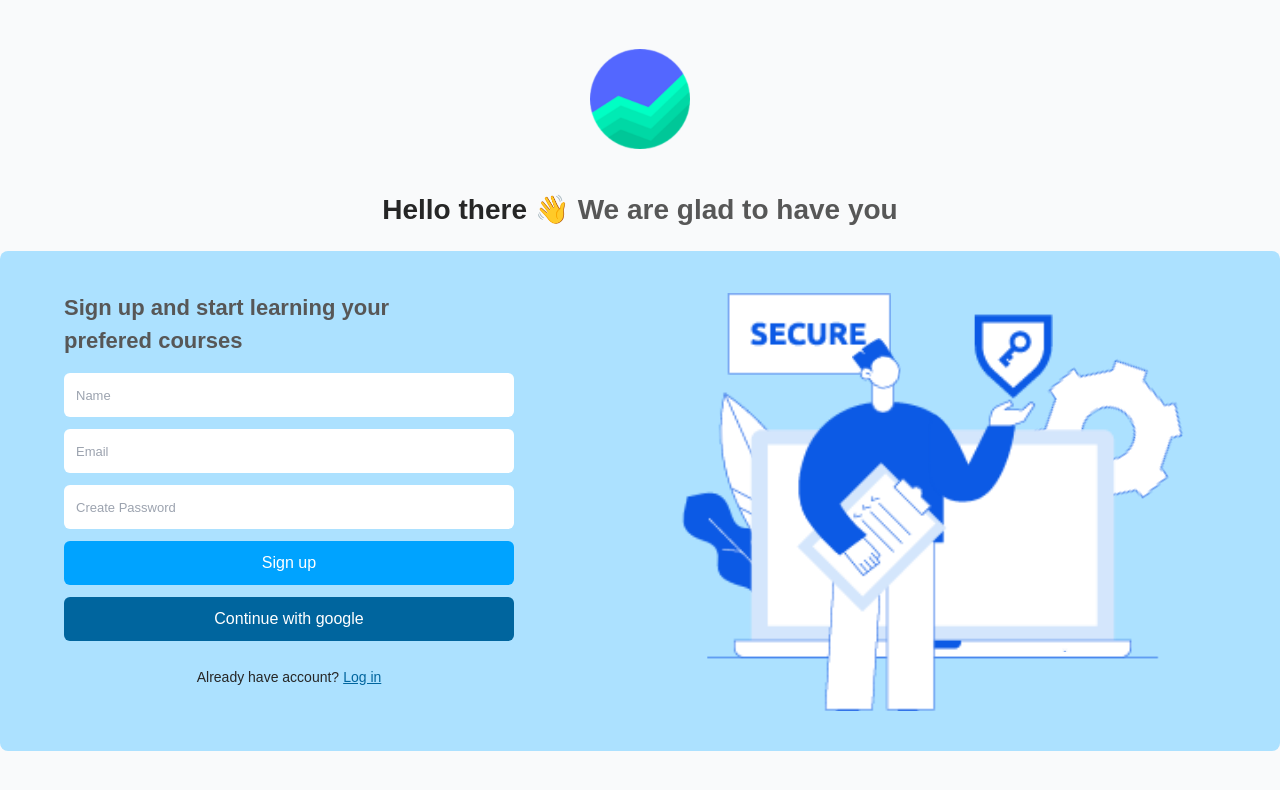
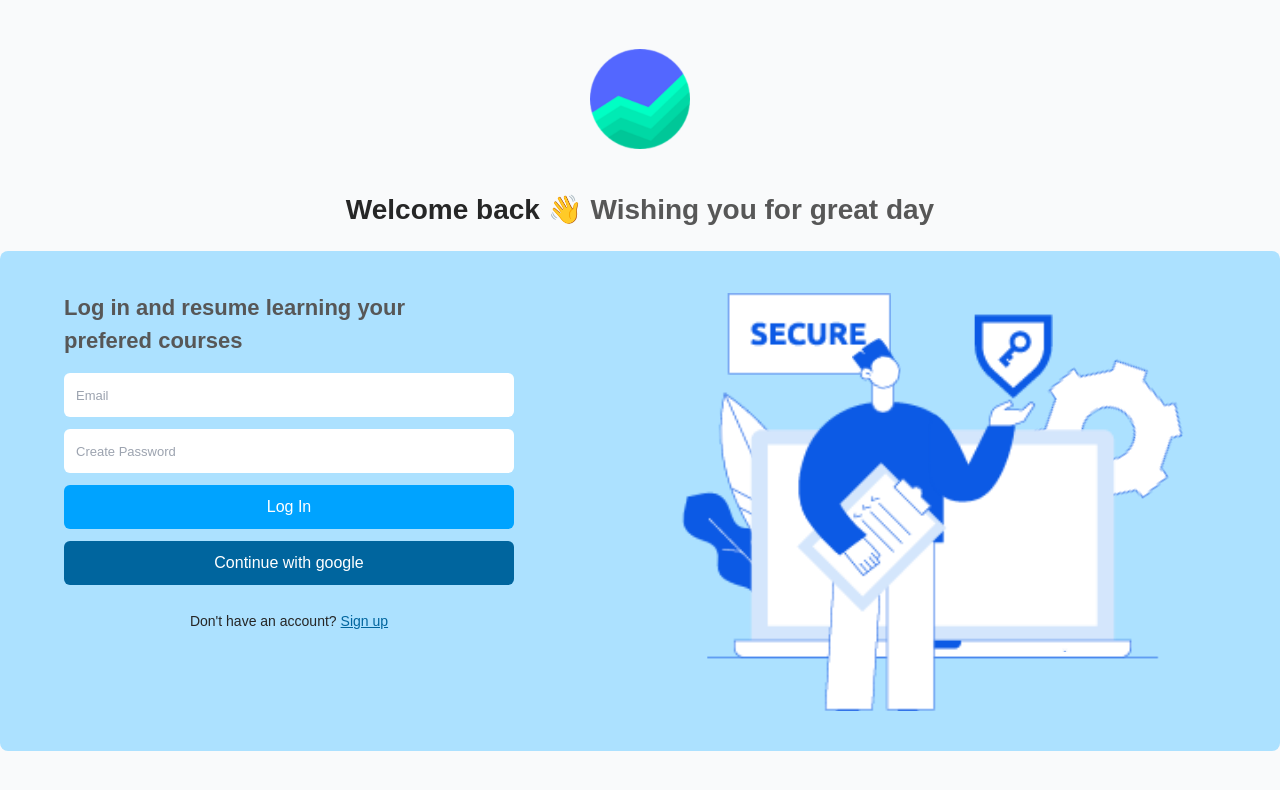
Before and after one commit to KrishnaDhingra/XlentDevs, a React (Create React App) app: page / in a window 1280 px wide. Shown: the top 790 px of the page. Built offline with nearby package versions, Linux system fonts and the light colour scheme; the HTML template or start-up script is replaced by a standard one.

Commit message:
Done with the sign in page as well

```diff
--- a/src/App.js
+++ b/src/App.js
@@ -2,11 +2,13 @@ import './App.css';
 import { Heading1Primary, Heading2Primary, Heading2Secondary, TitlePrimary, TitleSecondary, SubTitlePrimary, SubTitleSecondary, DescriptionPrimary, DescriptionSecondary } from './components/text'
 import { PrimaryButton1, PrimaryButton2, SecondaryButton1, SecondaryButton2 } from './components/buttons.js'
 import SignUp from './pages/signUp';
+import SignIn from './pages/signIn';
 
 function App() {
   return (
     <div className="bg-gray-50 h-screen w-screen">
-      <SignUp/>
+      {/* <SignUp/> */}
+      <SignIn/>
     </div>
   );
 }
--- /dev/null
+++ b/src/components/SignInForm.js
@@ -0,0 +1,35 @@
+import React, { useState } from 'react'
+import SignInValidate from './SignInValidate'
+import useSignInForm from './useSignInForm'
+import { Heading2Secondary, DescriptionPrimary } from './text'
+const SignUpForm = () => {
+
+    const [email, setEmail] = useState('')
+    const [password, setPassword] = useState('')
+    const { handleSubmit, errors } = useSignInForm(SignInValidate, email, password)
+
+    return (
+    <div className="grow flex flex-col gap-4">
+        <div className="max-w-[400px] w-full"><Heading2Secondary text={'Log in and resume learning your prefered courses'}/></div>
+
+        <form onSubmit={handleSubmit} className="max-w-[450px] flex flex-col gap-[12px]">
+            <div>
+                {errors.email && <p className="mb-1 text-red-500 text-xs">{errors.email}</p>}
+                <input onChange={(e) => setEmail(e.target.value)} type="text" placeholder="Email" className="w-full text-sm rounded-md px-3 py-[12px] placeholder:text-gray-400 placeholder:text-[13px] outline-none"/>
+            </div>
+            <div>
+                {errors.password && <p className="mb-1 text-red-500 text-xs">{errors.password}</p>}
+                <input onChange={(e) => setPassword(e.target.value)} type="text" placeholder="Create Password" className="w-full text-sm rounded-md px-3 py-[12px] placeholder:text-gray-400 placeholder:text-[13px] outline-none"/>
+            </div>
+
+            <button type="submit" className="bg-primary-400 hover:bg-primary-500 rounded-md text-white py-[10px] font-medium">Log In</button>
+            <button type="submit" className="bg-primary-600 hover:bg-primary-700 rounded-md text-white py-[10px] font-medium">Continue with google</button>
+
+            <span className="mt-3 w-full text-center"><DescriptionPrimary text={"Don't have an account?"}/><a href="/login" className="ml-1 underline text-primary-600 text-[14px] hover:text-primary-700">Sign up</a></span>
+        </form>
+
+
+    </div>
+    )
+}
+export default SignUpForm
--- /dev/null
+++ b/src/components/SignInValidate.js
@@ -0,0 +1,16 @@
+const SignInValidate = (values) => {
+
+    let errors = {};
+    if (!values.email) {
+      errors.email = 'Email required';
+    } else if (!/\S+@\S+\.\S+/.test(values.email)) {
+      errors.email = 'Email address is invalid';
+    }
+    if (!values.password) {
+      errors.password = 'Password is required';
+    } else if (values.password.length < 6) {
+      errors.password = 'Password needs to be 6 characters or more';
+    }
+    return errors;
+}
+export default SignInValidate
--- /dev/null
+++ b/src/components/useSignInForm.js
@@ -0,0 +1,24 @@
+import React, { useState, useEffect } from 'react'
+
+const useSignIpForm = (validate, email, password) => {
+
+    const [errors, setErrors] = useState({})
+    const [isSubmitting, setIsSubmitting] = useState(false)
+    const handleSubmit = (e) => {
+        e.preventDefault()
+        let values = {
+            email: email,
+            password: password
+
+        }
+        setErrors(validate(values))
+        setIsSubmitting(true)
+    }
+    useEffect(() => {
+        if (Object.keys(errors).length === 0 && isSubmitting){
+            console.log("Everything is good")
+        }
+    }, [errors])
+    return { handleSubmit, errors}
+}
+export default useSignIpForm
--- a/src/pages/signIn.js
+++ b/src/pages/signIn.js
@@ -0,0 +1,23 @@
+import React from 'react'
+import Logo from '../components/logo'
+import SignUpAnimation from '../components/SignUpAnimation'
+import SignInForm from '../components/SignInForm'
+import { Heading1Primary, Heading1Secondary } from '../components/text'
+
+const SignIn = () => {
+
+    return (
+        <main className="w-screen h-screen flex flex-col gap-5 items-center justify-center">
+            <div className="h-[100px] w-[100px] mb-5"><Logo/></div>
+            <section className="flex gap-2">
+                <Heading1Primary text={'Welcome back 👋'}/>
+                <Heading1Secondary text={'Wishing you for great day'}/>
+            </section>
+            <section className="bg-primary-100 max-w-[1300px] rounded-lg w-screen h-[500px] py-10 px-16 flex gap-5">
+                <SignInForm/>
+                <SignUpAnimation/>
+            </section>
+        </main>
+    )
+}
+export default SignIn
--- a/src/pages/signUp.js
+++ b/src/pages/signUp.js
@@ -1,6 +1,6 @@
 import React from 'react'
 import Logo from '../components/logo'
-import SignUpAnimation from '../components//SignUpAnimation'
+import SignUpAnimation from '../components/SignUpAnimation'
 import SignUpForm from '../components/SignUpForm'
 import { Heading1Primary, Heading1Secondary } from '../components/text'
 
```
